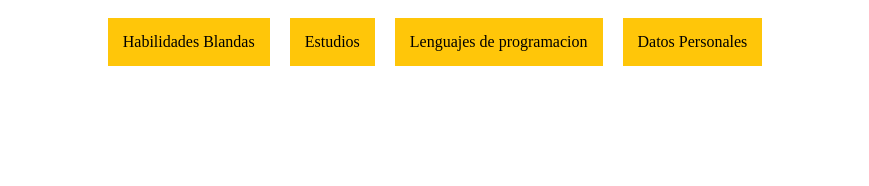
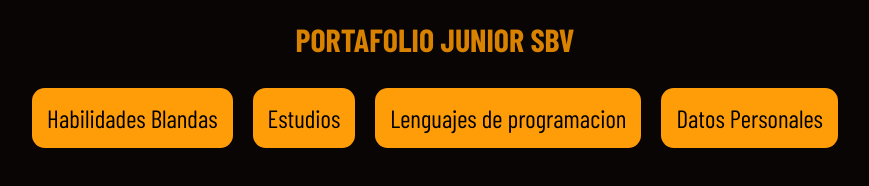
Before and after one commit to SantiagoBecerraV/Practica_HTML, a plain HTML site: page index.html in a window 1280 px wide. Shown: the whole page, without its empty margins (205-1074 px from the left). Drawn offline with nearby package versions, Linux system fonts and the light colour scheme; a web font is replaced by a local one.

Commit message:
feat:adicion fondo y tarjetas

```diff
--- a/index.html
+++ b/index.html
@@ -3,18 +3,23 @@
 <head>
     <meta charset="UTF-8">
     <meta name="viewport" content="width=device-width, initial-scale=1.0">
+    <link rel="preconnect" href="https://fonts.googleapis.com">
+    <link rel="preconnect" href="https://fonts.gstatic.com" crossorigin>
+    <link href="https://fonts.googleapis.com/css2?family=Barlow+Condensed:ital,wght@0,100;0,200;0,300;0,400;0,500;0,600;0,700;0,800;0,900;1,100;1,200;1,300;1,400;1,500;1,600;1,700;1,800;1,900&display=swap" rel="stylesheet">
     <link rel="stylesheet" href="styles.css">
     <title>Portafolio Prueba</title>
 </head>
-<body>
+<body class="body">
     <header>
-
+        <H1>PORTAFOLIO JUNIOR SBV</H1>
     </header>
     <main>
-        <div>Habilidades Blandas</div>
-        <div>Estudios</div>
-        <div>Lenguajes de programacion</div>
-        <div>Datos Personales</div>
+        <section class="caja">
+            <div class="tarjetas">Habilidades Blandas</div>
+            <div class="tarjetas">Estudios</div>
+            <div class="tarjetas">Lenguajes de programacion</div>
+            <div class="tarjetas">Datos Personales</div>
+        </section>
     </main>
     <footer>
 
--- a/styles.css
+++ b/styles.css
@@ -1,10 +1,27 @@
-main{
+:root{
+
+}
+
+.caja{
     display: flex;
+    flex-direction: row;
     justify-content: center;
 }
 
-div{
+.tarjetas{
+    font-size: 25px;
     margin: 10px;
     padding: 15px;
-    background-color: rgb(255, 198, 9);
+    background-color: rgb(255, 157, 9);
+    border-radius: 0.8rem;
 }
+
+H1{
+    color: rgb(216, 130, 0);
+    text-align: center;
+    margin: 20px;
+}
+.body{
+    background-color: #0a0505;
+    font-family: 'Barlow Condensed', 'Segoe UI', Tahoma, Geneva, Verdana, sans-serif;
+}
```
